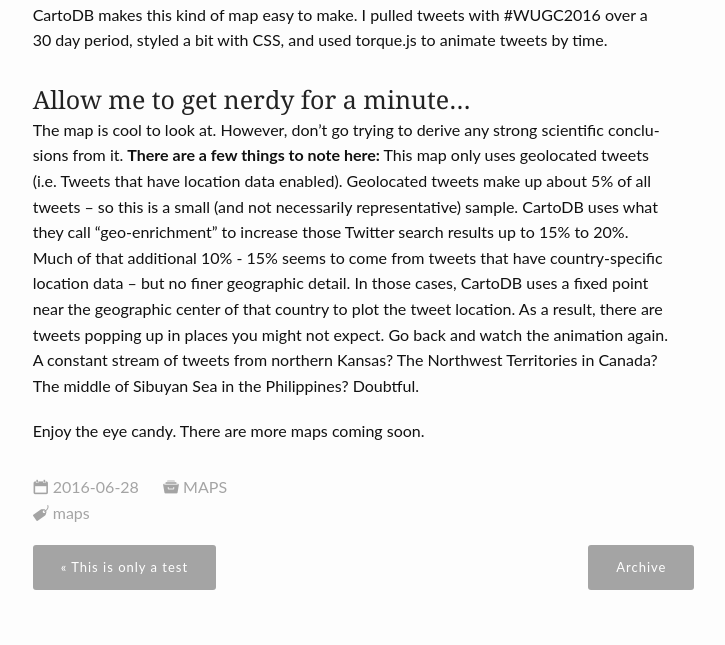
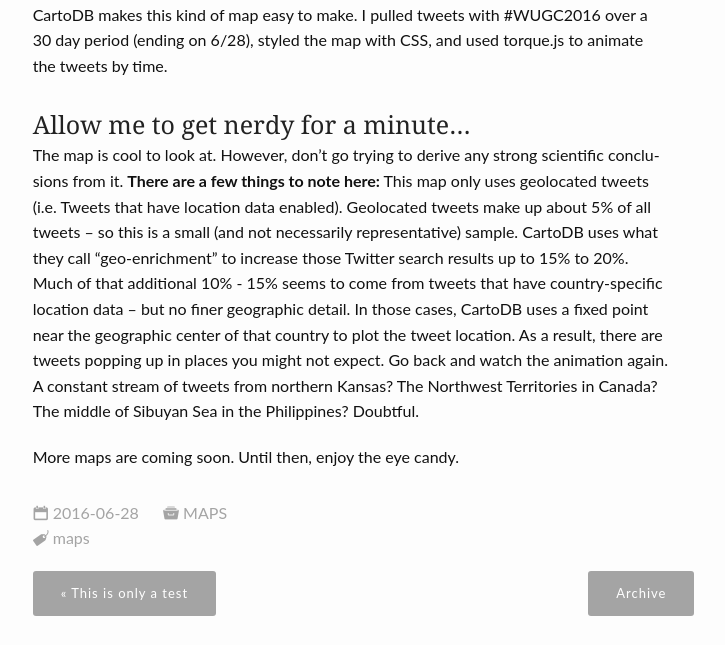
Before and after one commit to wontgruber/wontgruber.github.io, a Jekyll site: the page built from _posts/2016-06-28-WUGC2016.md, in a window 1280 px wide and 900 px high, scrolled down 1424 px, cut to the strip 255-900 px from the top of the window. Shown: the whole strip, without its empty margins (289-1014 px from the left). Built offline with Jekyll 4.4.1, drawn with Linux system fonts in a browser that asks for light colours; some of the changed text lies outside the part shown.

Commit message:
Update 2016-06-28-WUGC2016.md

```diff
--- a/_posts/2016-06-28-WUGC2016.md
+++ b/_posts/2016-06-28-WUGC2016.md
@@ -34,14 +34,14 @@
  [9]: #
  [10]: #
 
-This past week, the [World Ultimate and Guts Championships](http://wugc2016.com/) (WUGC) were held in London. The [USA swept all divisions](http://ultiworld.com/2016/06/25/usa-sweep/), Team Canada's Danielle Fortin had that [incredible greatest](https://www.facebook.com/UltimateCanada/videos/1286956634647900/), and people around the globe tweeted about the championships. I have been thinking about playing with twitter data some time now, particularly with respect to ultimate. WUGC is an international event and it lends itself well to showing ultimate’s influence around the world. With the hashtag #WUGC2016 prominently displayed on the WUGC website and plenty of tweets using it, I was hopeful I could make something cool.
+This past week, the [World Ultimate and Guts Championships](http://wugc2016.com/) (WUGC) were held in London. The [USA swept all divisions](http://ultiworld.com/2016/06/25/usa-sweep/), Team Canada's Danielle Fortin had that [impressive greatest](https://www.facebook.com/UltimateCanada/videos/1286956634647900/), and people around the globe tweeted about the championships. I have been thinking about playing with twitter data some time now, particularly with respect to ultimate. WUGC is an international event and it lends itself well to showing ultimate’s influence around the world. With the hashtag #WUGC2016 prominently displayed on the WUGC website and plenty of tweets using it, I was hopeful I could make something cool.
 
 ### The Map
 <iframe width="100%" height="520" frameborder="0" src="https://raw.githubusercontent.com/wontgruber/USAUltimateMaps/master/WUGCtorque.html" allowfullscreen webkitallowfullscreen mozallowfullscreen oallowfullscreen msallowfullscreen></iframe>
 
-CartoDB makes this kind of map easy to make. I pulled tweets with #WUGC2016 over a 30 day period, styled a bit with CSS, and used torque.js to animate tweets by time.
+CartoDB makes this kind of map easy to make. I pulled tweets with #WUGC2016 over a 30 day period (ending on 6/28), styled the map with CSS, and used torque.js to animate the tweets by time.
 
 ### Allow me to get nerdy for a minute...
 The map is cool to look at. However, don't go trying to derive any strong scientific conclusions from it. **There are a few things to note here:** This map only uses geolocated tweets (i.e. Tweets that have location data enabled). Geolocated tweets make up about 5% of all tweets -- so this is a small (and not necessarily representative) sample. CartoDB uses what they call "geo-enrichment" to increase those Twitter search results up to 15% to 20%. Much of that additional 10% - 15% seems to come from tweets that have country-specific location data -- but no finer geographic detail. In those cases, CartoDB uses a fixed point near the geographic center of that country to plot the tweet location. As a result, there are tweets popping up in places you might not expect. Go back and watch the animation again. A constant stream of tweets from northern Kansas? The Northwest Territories in Canada? The middle of Sibuyan Sea in the Philippines? Doubtful.
 
-Enjoy the eye candy. There are more maps coming soon.
+More maps are coming soon. Until then, enjoy the eye candy.
```
